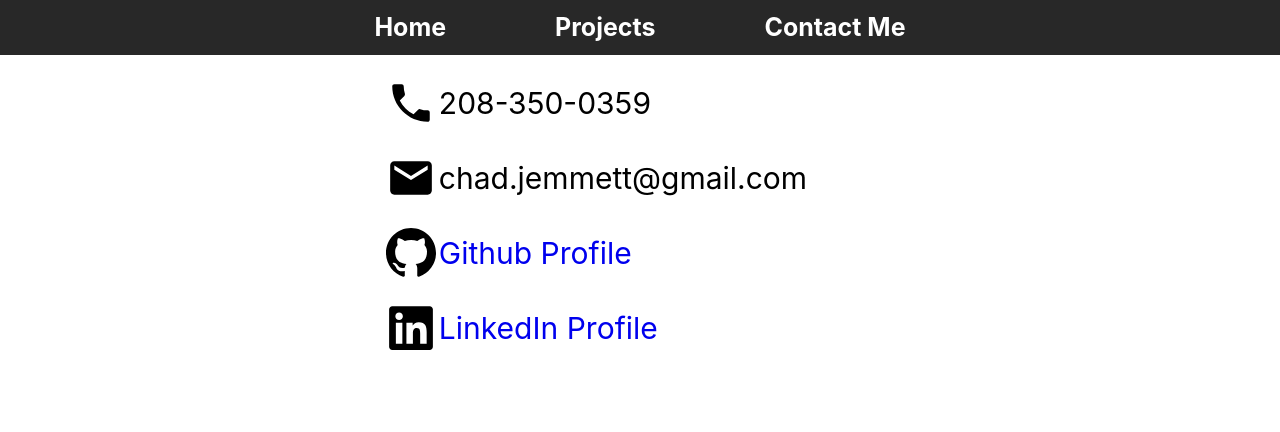
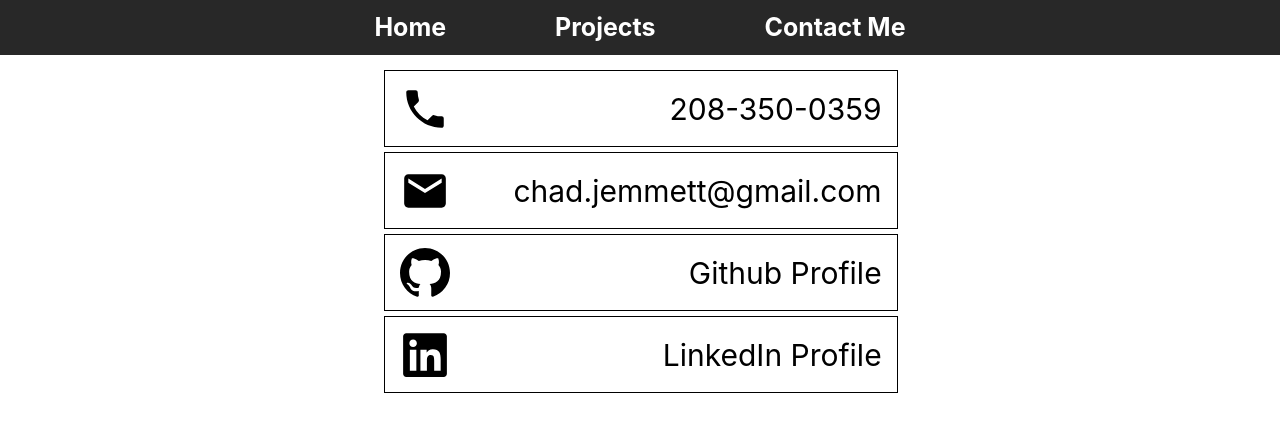
Before and after one commit to ceejaay/portfolio, a React (Create React App) app: page /contact in a window 1280 px wide. Shown: the top 432 px of the page. Built offline with nearby package versions, Linux system fonts and the light colour scheme; what react-scrollable-anchor would draw is missing.

Commit message:
Adjusted the css

```diff
--- a/src/components/Contact.js
+++ b/src/components/Contact.js
@@ -17,16 +17,23 @@ const ContactContainer = styled.div`
 const DataBox = styled.div`
   display: flex;
   flex-direction: row;
-  margin-left: 10%;
+  margin: 5px 5% 5px 10%;
+  border: black solid 1px;
+  width: 80%;
+  &:hover {
+    background: lightgray;
+  }
 `
 
 const ContactText = styled.div`
     display: flex;
-    justify-content: flex-start;
+    justify-content: flex-end;
     align-items: center;
     height: 75px;
     width: 95%;
     font-size: 3em;
+    margin-left: 5%;
+    padding-right: 3%;
 `
 
 const Icon = styled.div`
@@ -35,11 +42,18 @@ const Icon = styled.div`
   align-items: center;
   font-size: 5em;
   width: 10%;
+  padding-left: 3%;
+`
+
+const ExLink = styled.a`
+  color: black;
+
 `
 
 function Contact() {
   return (
       <ContactContainer>
+
         <DataBox>
           <Icon>
             <MdPhone/>
@@ -48,6 +62,7 @@ function Contact() {
             <p>208-350-0359</p>
           </ContactText>
         </DataBox>
+
         <DataBox>
           <Icon>
             <MdEmail/>
@@ -56,12 +71,13 @@ function Contact() {
             <p>chad.jemmett@gmail.com</p>
           </ContactText>
         </DataBox>
+
         <DataBox>
           <Icon>
             <GoMarkGithub/>
           </Icon>
           <ContactText>
-            <a href="https://github.com/ceejaay">Github Profile</a>
+            <ExLink href="https://github.com/ceejaay">Github Profile</ExLink>
           </ContactText>
         </DataBox>
 
@@ -70,7 +86,7 @@ function Contact() {
             <FaLinkedin/>
           </Icon>
           <ContactText>
-            <a href="https://www.linkedin.com/in/chad-jemmett-a3a0a347/">LinkedIn Profile</a>
+            <ExLink href="https://www.linkedin.com/in/chad-jemmett-a3a0a347/">LinkedIn Profile</ExLink>
           </ContactText>
         </DataBox>
       </ContactContainer>
```
Also changed, not shown: 1 other file (tests, documents, lock files or other folders).
